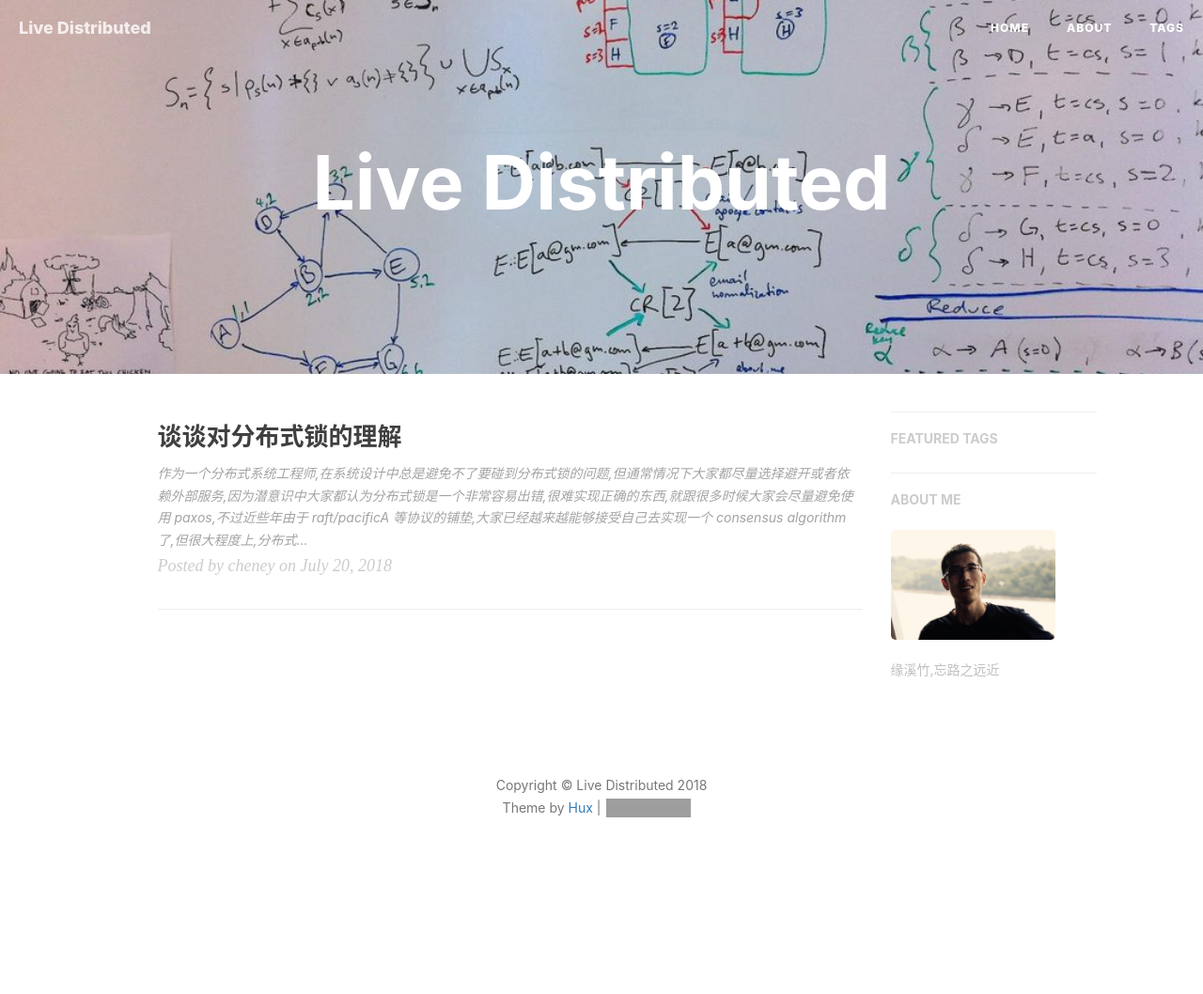
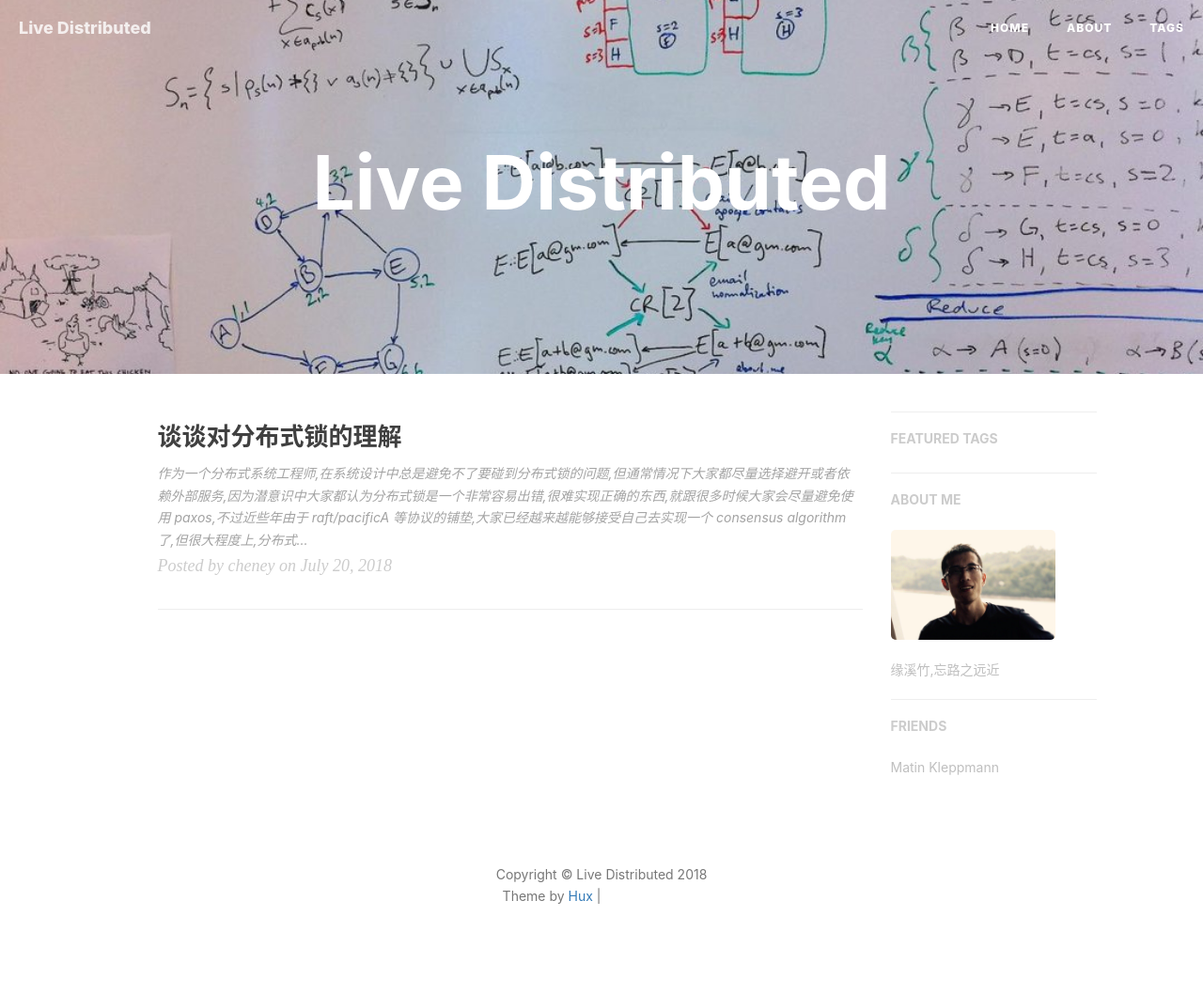
Before and after one commit to flashnative/flashnative.github.io, a Jekyll site: the page built from index.html, in a window 1280 px wide. Shown: the whole page at 94% size. Built offline with Jekyll 4.4.1, drawn with Linux system fonts in a browser that asks for light colours; nearby versions of some CDN libraries; the list of posts is cut into pages by our own code; comment, search, counter and statistics services are not loaded; before the commit the page ends 964 px from its top, so only the background shows below that; part of the change alters nothing that is shown; grey boxes are pictures that could not be loaded.

Commit message:
Update _config.yml

```diff
--- a/_config.yml
+++ b/_config.yml
@@ -89,41 +89,10 @@ service-worker: true
 
 
 
-# Others
-others: [
+# Friends
+friends: [
     {
          title: "Matin Kleppmann",
          href: "https://martin.kleppmann.com/"
     }
-    #,{
-    #    title: "乱序",
-    #    href: "http://mida.re/"
-    #},{
-    #    title: "前端外刊评论",
-    #    href: "http://qianduan.guru/"
-    #},{
-    #    title: "天镶的博客",
-    #    href: "http://lingyu.wang/"
-    #},{
-    #    title: "Luke 的自留地",
-    #    href: "http://hmqk1995.github.io"
-    #},{
-    #    title: "Ebn's Blog",
-    #    href: "http://ebnbin.com/"
-    #},{
-    #    title: "SmdCn's Blog",
-    #    href: "http://blog.smdcn.net"
-    #},{
-    #    title: "David's Game",
-    #    href: "https://www.ruoyaowu.com/"
-    #},{
-    #    title: "DHong Say",
-    #    href: "http://dhong.co"
-    #},{
-    #    title: "尹峰以为",
-    #    href: "http://ingf.github.io/"
-    #},{
-    #    title: "解旻的博客",
-    #    href: "http://xieminis.me/"
-    #}
 ]
```
